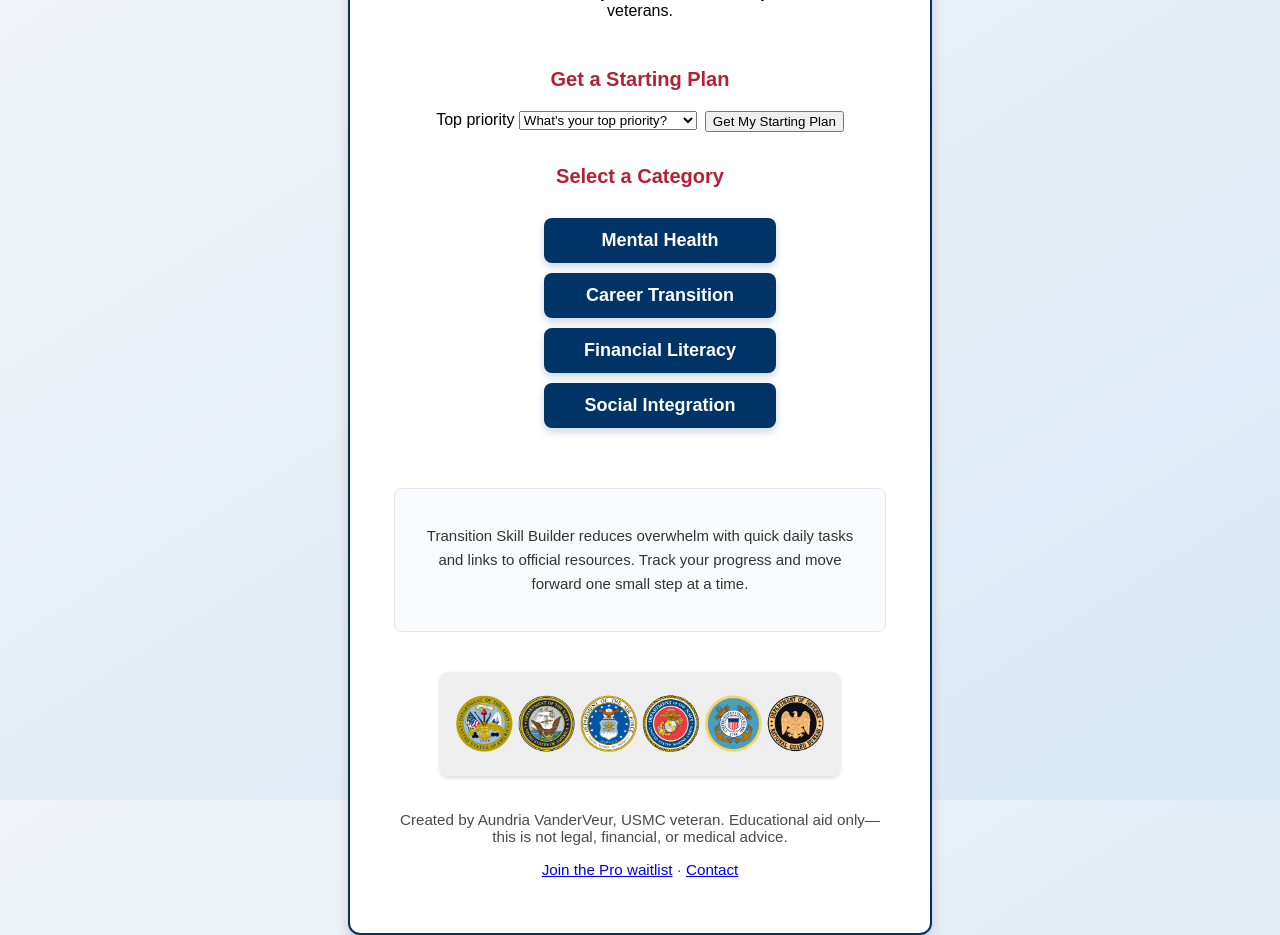
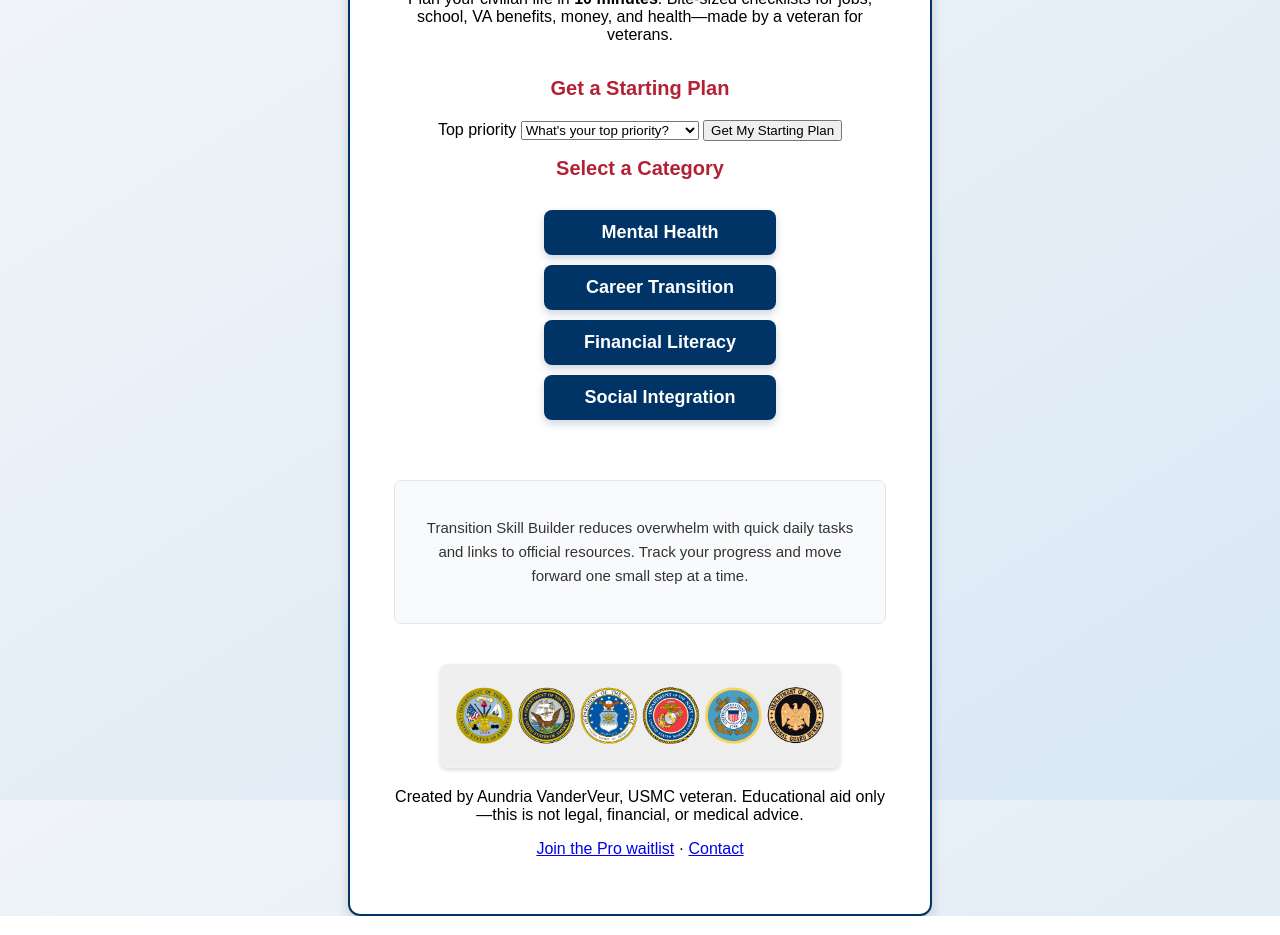
Before and after one commit to avanderveur/TransitionSkillBuilder, a plain HTML site: page index.html in a window 1280 px wide. Drawn offline with Linux system fonts and the light colour scheme.

Commit message:
Update index.html

```diff
--- a/index.html
+++ b/index.html
@@ -9,19 +9,19 @@
 <body>
   <div id="app">
     <!-- HERO -->
-    <header style="text-align:center; margin-bottom:1rem;">
+    <header class="hero">
       <h1>Transition Skill Builder</h1>
-      <p style="max-width:720px;margin:0 auto;">
-        Plan your civilian life in <strong>10 minutes</strong>. Bite-sized checklists for jobs, school, VA benefits, money, and health—made by a veteran for veterans.
+      <p>
+        Plan your civilian life in <strong>10 minutes</strong>. Bite-sized checklists for jobs, school, VA benefits,
+        money, and health—made by a veteran for veterans.
       </p>
     </header>
 
     <!-- MINI QUIZ ROUTER -->
-    <section aria-labelledby="start-plan" style="margin:1rem 0;">
-      <h2 id="start-plan" style="text-align:center;">Get a Starting Plan</h2>
-      <form id="miniQuiz" style="display:flex;gap:.5rem;justify-content:center;flex-wrap:wrap;">
-        <label>
-          <span class="sr-only">Top priority</span>
+    <section aria-labelledby="start-plan" class="section">
+      <h2 id="start-plan">Get a Starting Plan</h2>
+      <form id="miniQuiz" class="quiz">
+        <label class="sr-only" for="priority">Top priority</label>
         <select id="priority" required>
           <option value="">What's your top priority?</option>
           <option value="career_transition.html">Find a job</option>
@@ -29,16 +29,15 @@
           <option value="mental_health.html">Reduce stress / feel better</option>
           <option value="social_integration.html">Build community</option>
         </select>
-        </label>
-        <button type="submit" class="btn">Get My Starting Plan</button>
+        <button type="submit" class="btn btn-primary">Get My Starting Plan</button>
       </form>
     </section>
 
     <!-- CATEGORIES -->
-    <section aria-labelledby="choose-category">
-      <h2 id="choose-category" style="text-align:center;">Select a Category</h2>
+    <section aria-labelledby="choose-category" class="section">
+      <h2 id="choose-category">Select a Category</h2>
       <div id="category-selection">
-        <ul>
+        <ul class="category-list">
           <li><a class="btn btn-primary" href="mental_health.html">Mental Health</a></li>
           <li><a class="btn btn-primary" href="career_transition.html">Career Transition</a></li>
           <li><a class="btn btn-primary" href="financial_literacy.html">Financial Literacy</a></li>
@@ -48,9 +47,10 @@
     </section>
 
     <!-- ABOUT / TRUST -->
-    <section id="about-section">
+    <section id="about-section" class="card">
       <p>
-        Transition Skill Builder reduces overwhelm with quick daily tasks and links to official resources. Track your progress and move forward one small step at a time.
+        Transition Skill Builder reduces overwhelm with quick daily tasks and links to official resources.
+        Track your progress and move forward one small step at a time.
       </p>
     </section>
 
@@ -60,7 +60,7 @@
     </div>
 
     <!-- FOOTER -->
-    <footer style="text-align:center; font-size:.95rem; color:#4a4a4a; margin-top:1rem;">
+    <footer>
       <p>Created by Aundria VanderVeur, USMC veteran. Educational aid only—this is not legal, financial, or medical advice.</p>
       <p>
         <a href="https://forms.gle/REPLACE_WITH_YOUR_WAITLIST" target="_blank" rel="noopener">Join the Pro waitlist</a>
```
Lines whose indentation alone changed are shown as unchanged.
